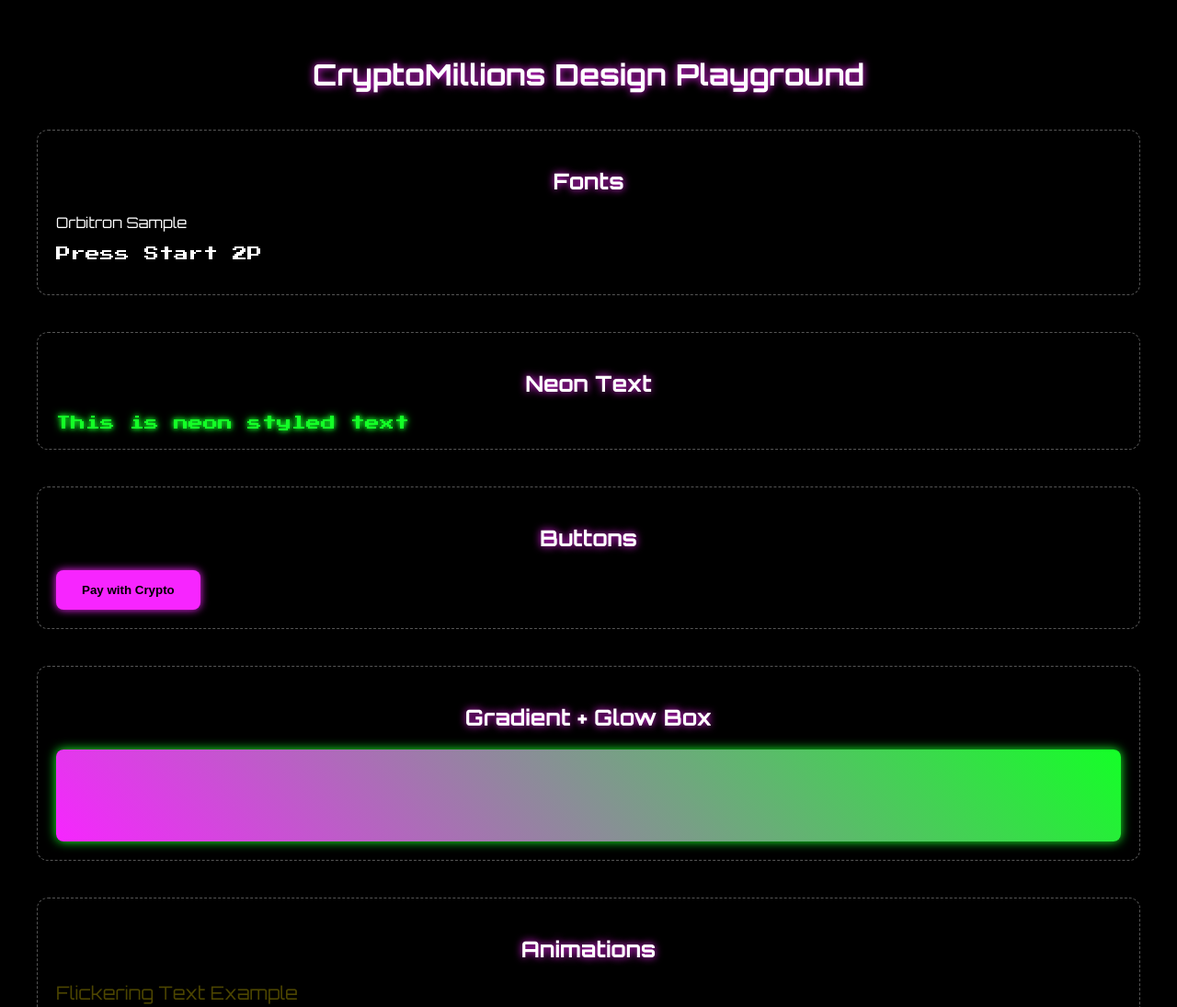
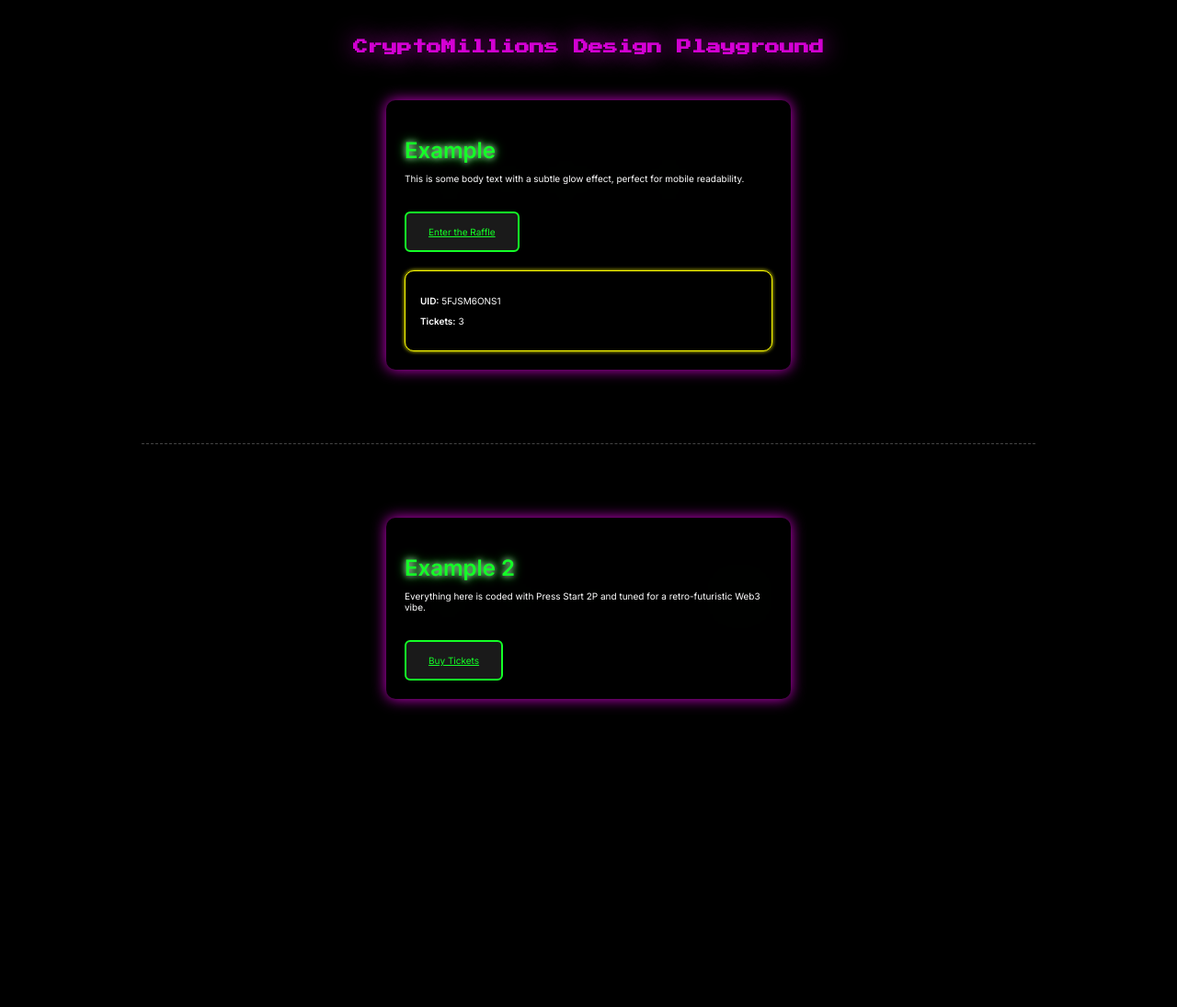
Before and after one commit to CryptoMillionsLTD/Landingpage, a plain HTML site: page wee-example-page-8N2L.html in a window 1280 px wide. Shown: the top 1095 px of the page at 92% size. After the commit the page ends 800 px from the top, so only its background shows below. Drawn offline with Linux system fonts and the light colour scheme.

Commit message:
Update playground page with latest styles

```diff
--- a/wee-example-page-8N2L.html
+++ b/wee-example-page-8N2L.html
@@ -1,138 +1,115 @@
 <!DOCTYPE html>
 <html lang="en">
 <head>
-  <meta charset="UTF-8">
-  <meta name="viewport" content="width=device-width, initial-scale=1.0">
-  <title>CryptoMillions CSS Playground</title>
-  <link href="https://fonts.googleapis.com/css2?family=Orbitron:wght@400;700&family=Press+Start+2P&display=swap" rel="stylesheet">
+  <meta charset="UTF-8" />
+  <meta name="viewport" content="width=device-width, initial-scale=1.0"/>
+  <title>CryptoMillions Design Playground</title>
+  <link href="https://fonts.googleapis.com/css2?family=Press+Start+2P&display=swap" rel="stylesheet">
+  <link href="https://fonts.googleapis.com/css2?family=Inter:wght@400;600&display=swap" rel="stylesheet">
   <style>
-    :root {
-      --neon-pink: #f725ff;
-      --neon-green: #14ff27;
-      --neon-yellow: #ffe600;
-      --bg: #000;
-      --white: #fff;
+
+    body {
+      font-family: "inter", sans-serif;
+      background-color: #000;
+      color: #fff;
+      padding: 20px;
+      margin: 12px;
+      display: flex;
+      flex-direction: column;
+      align-items: center;
+      gap: 40px;
     }
 
-    body {
-      background-color: var(--bg);
-      color: var(--white);
-      font-family: 'Orbitron', sans-serif;
-      padding: 32px;
+    h1 {
+      font-family: "Press Start 2P", cursive;
+      font-size: 16px;
+      color: rgb(255,0,255,0.80);
+      text-shadow: 0 0 25px rgb(255,0,255,0.80);
     }
 
-    h1, h2 {
-      text-align: center;
-      text-shadow: 0 0 8px var(--neon-pink);
+    .section {
+      width: 90%;
+      max-width: 400px;
+      background-color: #000000;
+      padding: 20px;
+      border-radius: 10px;
+      box-shadow: 0 0 15px rgb(255,0,255,0.80);
     }
 
-    .block {
-      border: 1px dashed #555;
-      padding: 20px;
-      margin: 40px 0;
-      border-radius: 12px;
+    /* Softer neon heading */
+    .neon-soft {
+      color: #14FF27 ;
+      text-shadow: 0 0 6px #bec7bf , 0 0 12px #14FF27 ;
+      margin-bottom: 10px;
     }
 
-    .neon-text {
-      color: var(--neon-green);
-      font-family: 'Press Start 2P', cursive;
-      text-shadow: 0 0 5px var(--neon-green), 0 0 10px var(--neon-green);
+    .neon-soft-text {
+      color: #ffffff ;
+      text-shadow: 0 0 70px #14FF27;
+      font-size: 10px;
     }
 
-    .btn {
+    /* Glowing button */
+    .btn-glow {
       display: inline-block;
-      padding: 14px 28px;
-      background-color: var(--neon-pink);
-      border: none;
-      color: var(--bg);
-      font-weight: bold;
+      padding: 14px 24px;
+      background-color: #1a1a1a;
+      border: 2px solid #14FF27;
+      color: #14FF27 ;
+      border-radius: 6px;
+      font-size: 10px;
       cursor: pointer;
-      border-radius: 8px;
-      box-shadow: 0 0 10px var(--neon-pink);
-      transition: transform 0.2s;
+      transition: 0.3s ease;
+      margin-top: 20px;
     }
 
-    .btn:hover {
-      transform: scale(1.1);
-      box-shadow: 0 0 16px var(--neon-pink);
+    .btn-glow:hover {
+      background-color: #ffff00;
+      color: #000;
+      box-shadow: 0 0 12px #ffff00;
     }
 
-    .gradient-box {
-      background: linear-gradient(45deg, var(--neon-pink), var(--neon-green));
-      height: 100px;
-      border-radius: 8px;
-      box-shadow: 0 0 12px var(--neon-green);
+    /* Glowing box for user/ticket info */
+    .box-glow {
+      background-color: #000000;
+      border: 1px solid #ffff00 ;
+      padding: 16px;
+      border-radius: 10px;
+      box-shadow: 0 0 4px #ffff00 ;
+      font-size: 10px;
+      margin-top: 20px;
     }
 
-    .animated-flicker {
-      animation: flicker 1s infinite alternate;
-      color: var(--neon-yellow);
-      font-size: 20px;
-    }
-    .neon-soft {
-  color: var(--neon-pink);
-  font-family: 'Press Start 2P', cursive;
-  text-shadow:
-    0 0 4px var(--neon-pink),
-    0 0 8px var(--neon-pink),
-    0 0 12px var(--neon-pink),
-    0 0 16px var(--neon-yellow),
-    0 0 20px var(--neon-yellow);
-}
-
-.neon-faint {
-  color: var(--neon-green);
-  font-family: 'Press Start 2P', cursive;
-  text-shadow:
-    0 0 2px var(--neon-green),
-    0 0 6px var(--neon-green),
-    0 0 10px var(--neon-green);
-}
-
-.neon-yellow-subtle {
-  color: var(--neon-yellow);
-  font-family: 'Press Start 2P', cursive;
-  text-shadow:
-    0 0 3px var(--neon-yellow),
-    0 0 5px var(--neon-yellow);
-}
-    @keyframes flicker {
-      from { opacity: 1; }
-      to { opacity: 0.3; }
-    }
-
-    .font-sample {
-      margin-bottom: 16px;
+    /* Divider */
+    hr {
+      border: none;
+      border-top: 1px dashed #444;
+      width: 80%;
+      margin: 40px 0;
     }
   </style>
 </head>
 <body>
-  <h1>CryptoMillions Design Playground</h1>
 
-  <div class="block">
-    <h2>Fonts</h2>
-    <div class="font-sample" style="font-family: 'Orbitron';">Orbitron Sample</div>
-    <div class="font-sample" style="font-family: 'Press Start 2P';">Press Start 2P</div>
+  <h1> CryptoMillions Design Playground</h1>
+
+  <div class="section">
+    <h2 class="neon-soft">Example</h2>
+    <p class="neon-soft-text">This is some body text with a subtle glow effect, perfect for mobile readability.</p>
+    <a href="#" class="btn-glow">Enter the Raffle</a>
+    <div class="box-glow">
+      <p><strong>UID:</strong> 5FJSM6ONS1</p>
+      <p><strong>Tickets:</strong> 3</p>
+    </div>
   </div>
 
-  <div class="block">
-    <h2>Neon Text</h2>
-    <div class="neon-text">This is neon styled text</div>
+  <hr />
+
+  <div class="section">
+    <h2 class="neon-soft"> Example 2</h2>
+    <p class="neon-soft-text">Everything here is coded with Press Start 2P and tuned for a retro-futuristic Web3 vibe.</p>
+    <a href="#" class="btn-glow">Buy Tickets</a>
   </div>
 
-  <div class="block">
-    <h2>Buttons</h2>
-    <button class="btn">Pay with Crypto</button>
-  </div>
-
-  <div class="block">
-    <h2>Gradient + Glow Box</h2>
-    <div class="gradient-box"></div>
-  </div>
-
-  <div class="block">
-    <h2>Animations</h2>
-    <div class="animated-flicker">Flickering Text Example</div>
-  </div>
 </body>
 </html>
```
